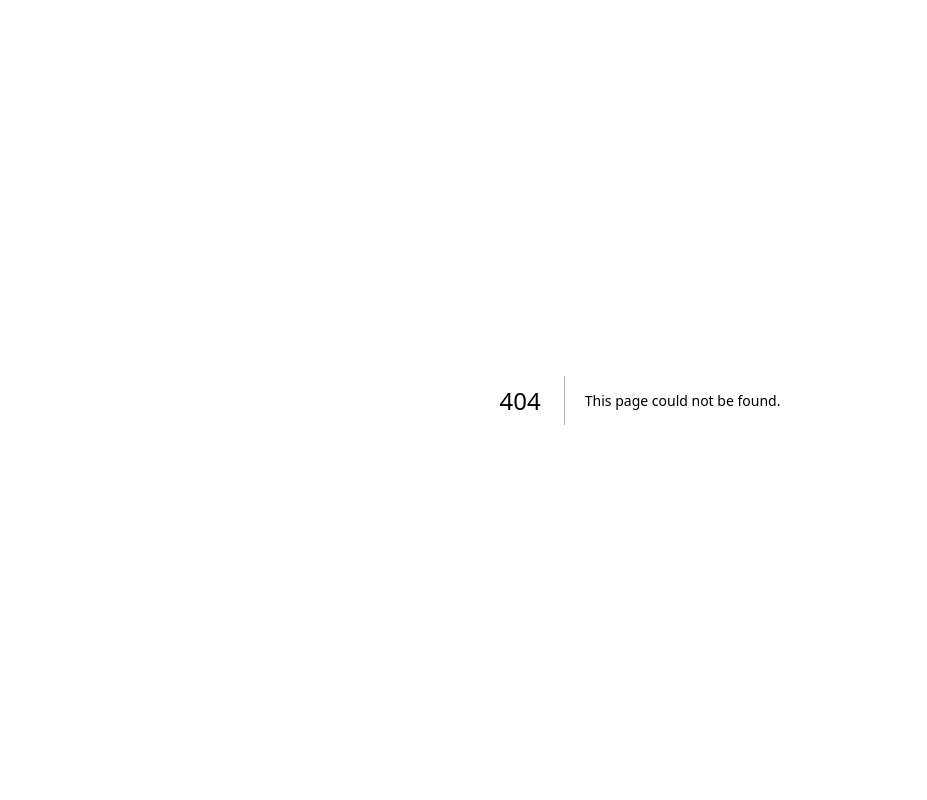
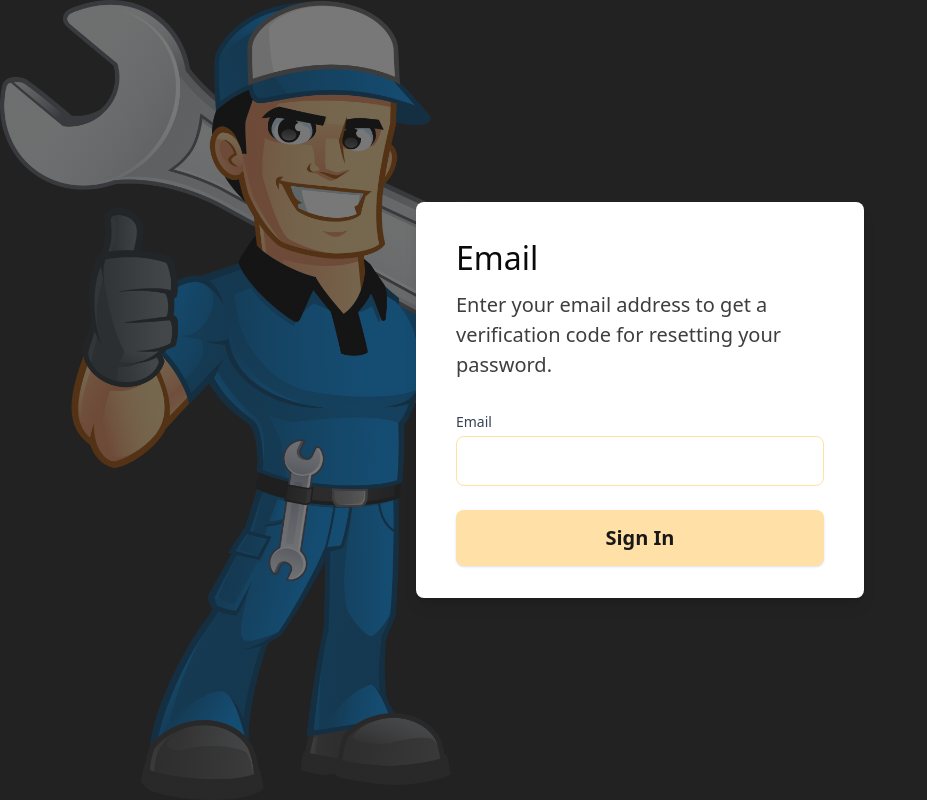
Before and after one commit to ayatbd/car-accessory-backup, a Next.js app: page /adminpassreset in a window 1280 px wide. Before the commit this address had no page. Shown: the whole page, without its empty margins (0-927 px from the left). Built offline with nearby package versions, Linux system fonts and the light colour scheme.

Commit message:
added the reset page

```diff
--- a/app/(withAuth)/adminlogin/page.tsx
+++ b/app/(withAuth)/adminlogin/page.tsx
@@ -1,8 +1,9 @@
-import styles from "./auth.module.css";
+import Link from "next/link";
+import styles from "./../auth.module.css";
 const AdminLogin = () => {
   return (
     <div
-      className={`min-h-screen bg-white flex flex-col justify-center py-12 sm:px-6 lg:px-8 ${styles.loginMain}`}
+      className={`min-h-screen bg-white flex flex-col justify-center py-12 sm:px-6 lg:px-8 ${styles.customStyle1}`}
     >
       <div className="sm:mx-auto sm:w-full sm:max-w-md">
         <div className="bg-white py-8 px-4 shadow-lg sm:rounded-lg sm:px-10">
@@ -107,12 +108,12 @@ const AdminLogin = () => {
                 </label>
               </div>
 
-              <a
-                href="#"
+              <Link
+                href="/adminpassreset"
                 className="text-[24px] text-[#8C7B5C] hover:text-[#776a52]"
               >
                 Forgot password?
-              </a>
+              </Link>
             </div>
 
             {/* Submit Button */}
@@ -120,7 +121,7 @@ const AdminLogin = () => {
               type="submit"
               className="w-full flex justify-center py-2 px-4 sm:py-3 border border-transparent rounded-lg shadow-sm text-[20px]  font-bold text-[#181818] bg-[#FFE0A7] hover:bg-[#e9cc96]focus:outline-none focus:ring-2 focus:ring-offset-2 focus:ring-[#e9cc96]"
             >
-              <span>Sign In</span>
+              Sign In
             </button>
           </form>
         </div>
--- /dev/null
+++ b/app/(withAuth)/adminpassreset/page.tsx
@@ -0,0 +1,50 @@
+import styles from "./../auth.module.css";
+const AdminPasswordReset = () => {
+  return (
+    <div
+      className={`min-h-screen bg-white flex flex-col justify-center py-12 sm:px-6 lg:px-8 ${styles.customStyle1}`}
+    >
+      <div className="sm:mx-auto sm:w-full sm:max-w-md">
+        <div className="bg-white py-8 px-4 shadow-lg sm:rounded-lg sm:px-10">
+          {/* Header */}
+          <div className="text-start mb-8">
+            <h2 className="text-[32px] font-medium text-[#0A0A0A]">Email</h2>
+            <p className="mt-2 text-[20px] text-[#3E3E3E]">
+              Enter your email address to get a verification code for resetting
+              your password.
+            </p>
+          </div>
+
+          {/* Form */}
+          <form className="space-y-6">
+            {/* Email */}
+            <div>
+              <label
+                className="block text-sm font-medium text-gray-700"
+                htmlFor="email"
+              >
+                Email
+              </label>
+              <input
+                type="email"
+                id="email"
+                className="mt-1 block w-full px-3 py-2 sm:px-4 sm:py-3 border border-[#FFE0A7] rounded-lg focus:ring-2 focus:ring-[#ddbe85] focus:border-[#ddbe85] focus:outline-none"
+                required
+              />
+            </div>
+
+            {/* Submit Button */}
+            <button
+              type="submit"
+              className="w-full flex justify-center py-2 px-4 sm:py-3 border border-transparent rounded-lg shadow-sm text-[20px]  font-bold text-[#181818] bg-[#FFE0A7] hover:bg-[#e9cc96]focus:outline-none focus:ring-2 focus:ring-offset-2 focus:ring-[#e9cc96]"
+            >
+              <span>Sign In</span>
+            </button>
+          </form>
+        </div>
+      </div>
+    </div>
+  );
+};
+
+export default AdminPasswordReset;
--- a/app/(withAuth)/adminlogin/auth.module.css
+++ b/app/(withAuth)/auth.module.css
@@ -1,6 +1,6 @@
-.loginMain {
+.customStyle1 {
     background-image: linear-gradient(rgba(34, 34, 34, 0.61), rgba(34, 34, 34, 0.61)),
-        url(../../../public/pictures/pawning.png);
+        url(../../public/pictures/pawning.png);
     background-repeat: no-repeat;
     background-position: left center;
     background-size: 50% 100%;
```
